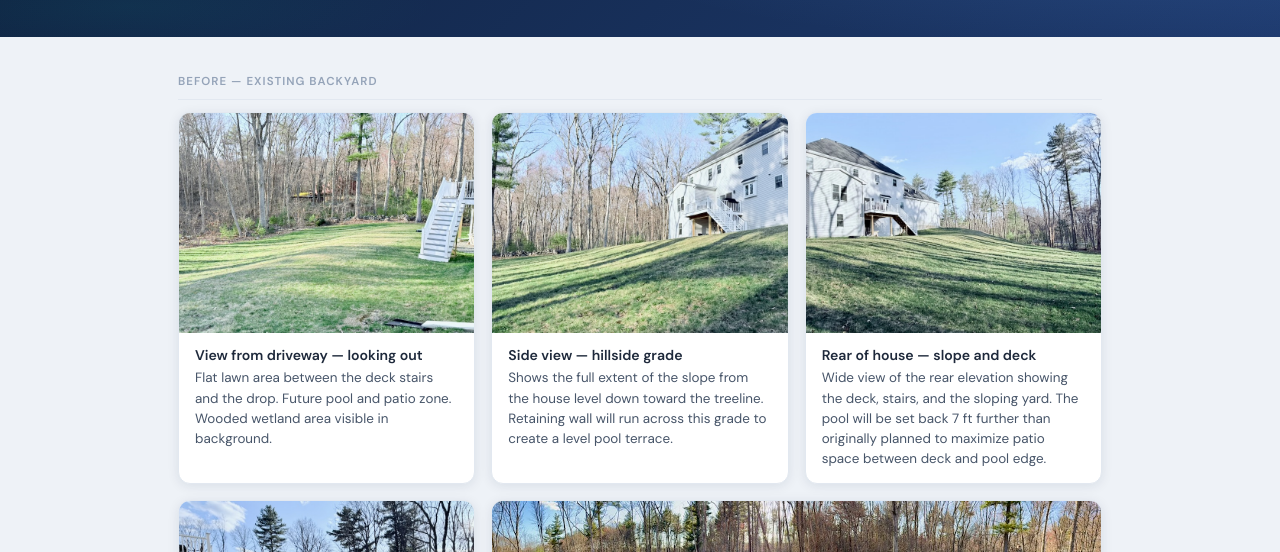
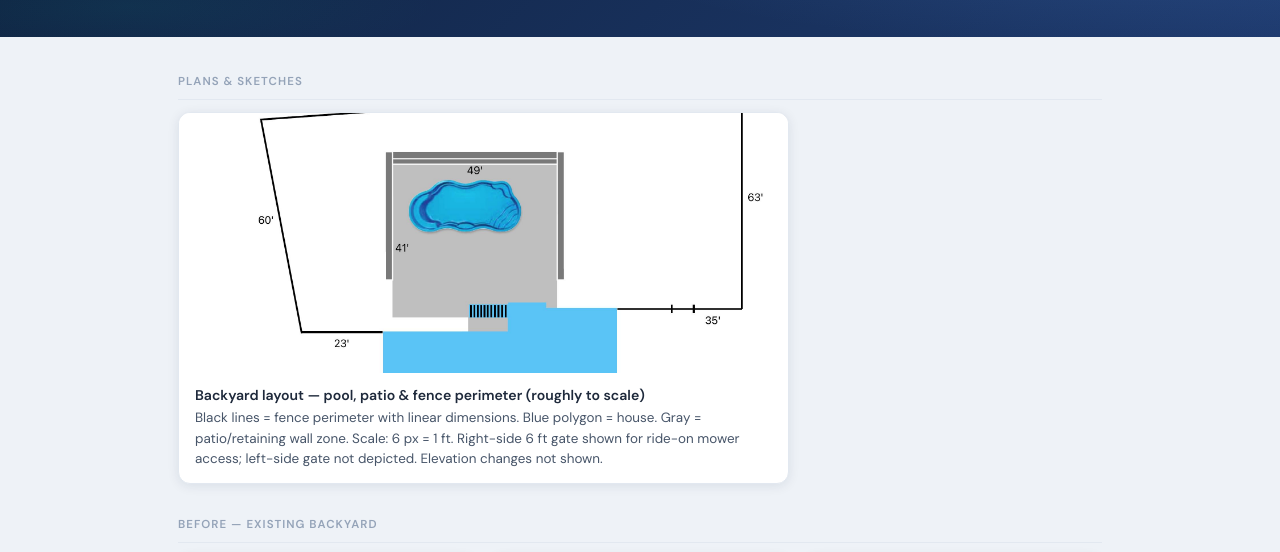
Before and after one commit to cmac1071/146Webo, a plain HTML site: page photos.html in a window 1280 px wide. Shown: the part 178-730 px from the top of the page. Drawn offline with Linux system fonts and the light colour scheme.

Commit message:
Added fence sketch to pool.html

```diff
--- a/photos.html
+++ b/photos.html
@@ -197,6 +197,20 @@
 
 <div class="page">
 
+  <div class="section-label">Plans &amp; Sketches</div>
+
+  <div class="photo-grid">
+
+    <div class="photo-card wide" data-src="Photos/Pool-patio-fence-sketch-1.jpg" data-caption="Backyard layout sketch — pool, patio, and max-perimeter fence (April 2026)" onclick="openLightboxDirect(this)">
+      <img src="Photos/Pool-patio-fence-sketch-1.jpg" alt="Backyard layout sketch showing pool, patio, and fence perimeter with dimensions">
+      <div class="photo-caption">
+        <strong>Backyard layout &mdash; pool, patio &amp; fence perimeter (roughly to scale)</strong>
+        Black lines = fence perimeter with linear dimensions. Blue polygon = house. Gray = patio/retaining wall zone. Scale: 6 px = 1 ft. Right-side 6 ft gate shown for ride-on mower access; left-side gate not depicted. Elevation changes not shown.
+      </div>
+    </div>
+
+  </div>
+
   <div class="section-label">Before &mdash; Existing Backyard</div>
 
   <div class="photo-grid" id="photoGrid">
@@ -267,7 +281,18 @@
 
   let current = 0;
 
+  function openLightboxDirect(el) {
+    document.getElementById('lightboxImg').src = el.dataset.src;
+    document.getElementById('lightboxCaption').textContent = el.dataset.caption;
+    document.querySelector('.lightbox-prev').style.display = 'none';
+    document.querySelector('.lightbox-next').style.display = 'none';
+    document.getElementById('lightbox').classList.add('open');
+    document.body.style.overflow = 'hidden';
+  }
+
   function openLightbox(index) {
+    document.querySelector('.lightbox-prev').style.display = '';
+    document.querySelector('.lightbox-next').style.display = '';
     current = index;
     updateLightbox();
     document.getElementById('lightbox').classList.add('open');
```
Also changed, not shown: Photos/Pool-patio-fence-sketch-1.jpg (added).
